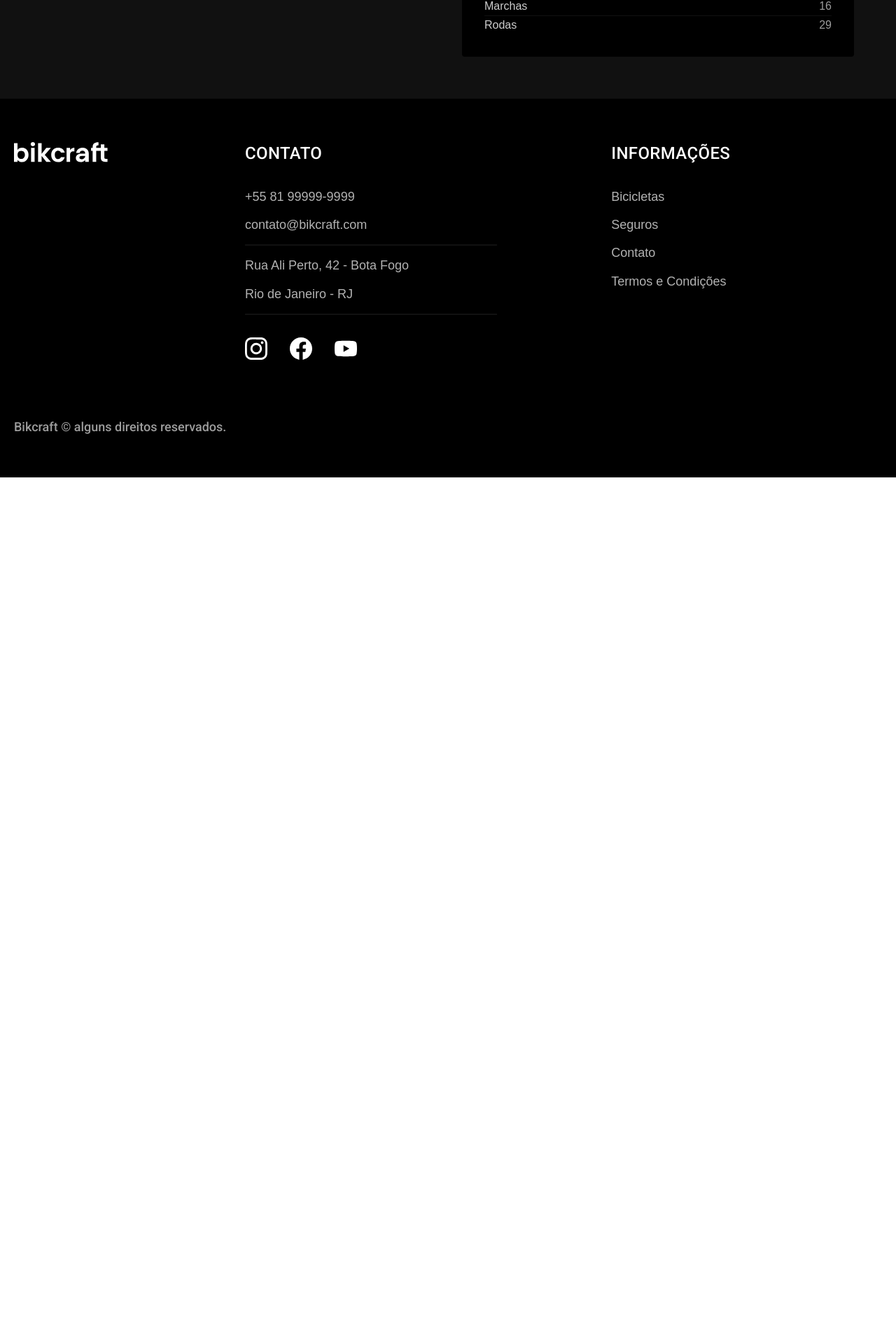
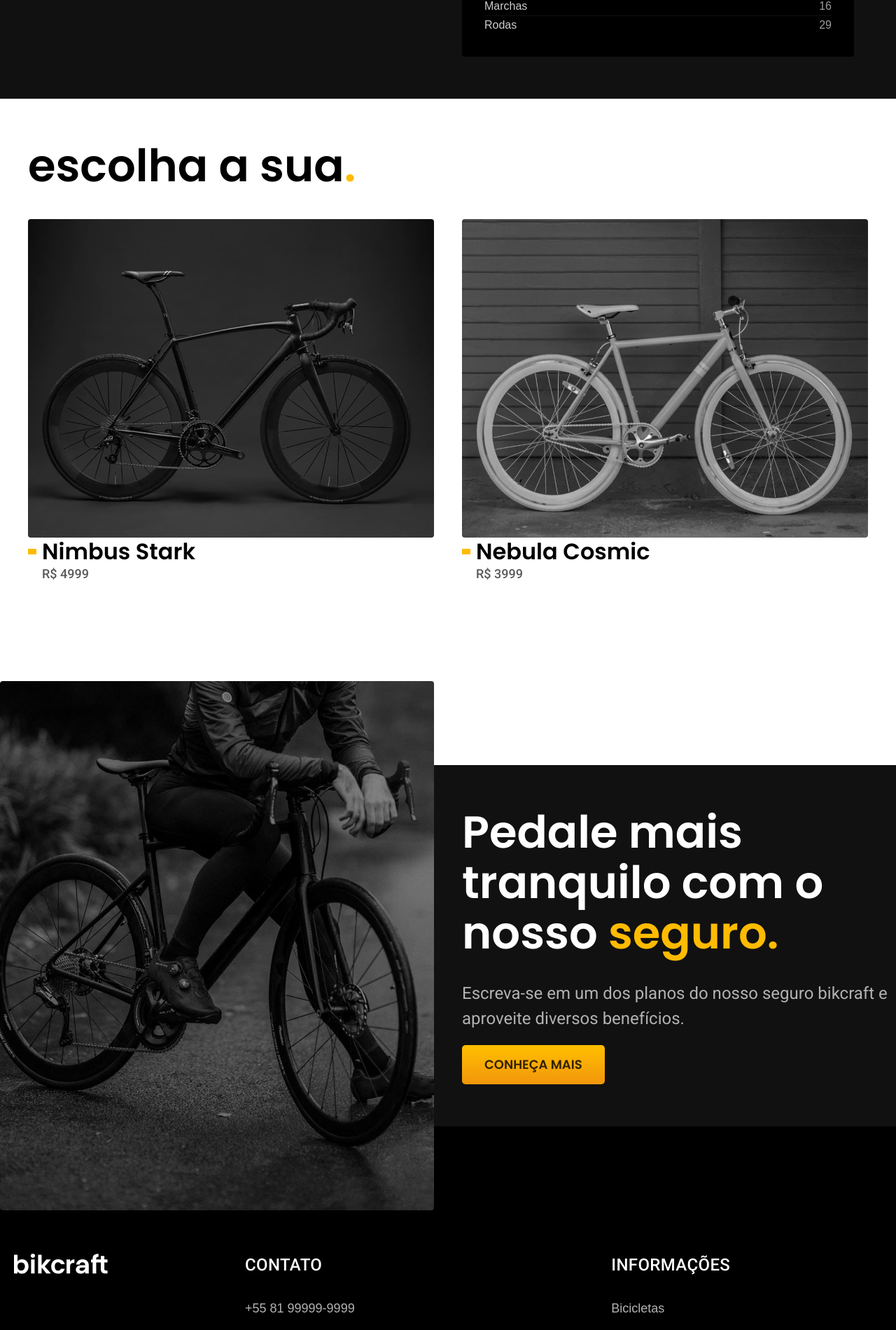
Before and after one commit to i4n-v/Bikcraft, a React (Vite) app: page /bicicletas/magic_might in a window 1280 px wide. Shown: the part 1234-3134 px from the top of the page at 70% size. Before the commit the page ends 1916 px from the top, so only its background shows below. Built offline with nearby package versions, Linux system fonts and the light colour scheme.

Commit message:
Finishing bike page

```diff
--- a/src/pages/Bike/index.tsx
+++ b/src/pages/Bike/index.tsx
@@ -3,12 +3,13 @@ import { Helmet } from "react-helmet";
 import styled from "styled-components";
 import { PageTitle } from "../../components";
 import { LinkButton } from "../../components/Buttons";
-import { InformationCard } from "../../components/Cards";
-import { useNavigate, useParams } from "react-router-dom";
+import { BikeCard, InformationCard } from "../../components/Cards";
+import { NavLink, useNavigate, useParams } from "react-router-dom";
 import { IImageElement } from "../../types/interfaces/html";
 import nimbusImage from "../../assets/img/bike/nimbus1.jpg";
 import magicImage from "../../assets/img/bike/nimbus2.jpg";
 import nebulaImage from "../../assets/img/bike/nimbus3.jpg";
+import safeImage from "../../assets/img/photos/safes.jpg";
 import { ReactComponent as Delivere } from "../../assets/svg/icons/delivere.svg";
 import { ReactComponent as Inventory } from "../../assets/svg/icons/inventory.svg";
 import { ReactComponent as Eletrical } from "../../assets/svg/icons/eletrical.svg";
@@ -20,43 +21,39 @@ type IBike = {
   name: string;
   price: string;
   description: string;
-  images: IImageElement[];
+  link: string;
+  image: IImageElement;
+  others: IBike[];
 };
 
 const nimbus: IBike = {
   name: "Nimbus Stark",
   price: "R$ 4999",
+  link: "/bicicletas/nimbus_stark",
   description:
     "A Nimbus Stark é a melhor Bikcraft já criada pela nossa equipe. Ela vem equipada com os melhores acessórios, o que garante maior velocidade.",
-  images: [
-    { src: nimbusImage, alt: "" },
-    { src: nebulaImage, alt: "" },
-    { src: magicImage, alt: "" },
-  ],
+  image: { src: nimbusImage, alt: "" },
+  others: [],
 };
 
 const magic: IBike = {
   name: "Magic Might",
   price: "R$ 2499",
+  link: "/bicicletas/magic_might",
   description:
     "A Magic Might é a melhor Bikcraft já criada pela nossa equipe. Ela vem equipada com os melhores acessórios, o que garante maior velocidade.",
-  images: [
-    { src: magicImage, alt: "" },
-    { src: nimbusImage, alt: "" },
-    { src: nebulaImage, alt: "" },
-  ],
+  image: { src: magicImage, alt: "" },
+  others: [],
 };
 
 const nebula: IBike = {
   name: "Nebula Cosmic",
   price: "R$ 3999",
+  link: "/bicicletas/nebula_cosmic",
   description:
     "A Nebula Cosmic é a melhor Bikcraft já criada pela nossa equipe. Ela vem equipada com os melhores acessórios, o que garante maior velocidade.",
-  images: [
-    { src: nebulaImage, alt: "" },
-    { src: nimbusImage, alt: "" },
-    { src: magicImage, alt: "" },
-  ],
+  image: { src: nebulaImage, alt: "" },
+  others: [],
 };
 
 const BikeContainer = styled.main`
@@ -174,18 +171,98 @@ const DataSheet = styled.ul`
   }
 `;
 
-const Terms = () => {
+const BikeList = styled.article`
+  padding: 60px 0px 120px 0px;
+
+  > h2 {
+    margin: 0px auto 40px auto;
+  }
+
+  > ul {
+    display: flex;
+    gap: 40px;
+    padding: 0px 0px 20px 0px;
+    max-width: 1400px;
+    margin: 0 auto;
+    overflow-x: auto;
+  }
+
+  > ul > li {
+    flex: 1;
+    min-width: 280px;
+  }
+
+  > a {
+    display: block;
+  }
+
+  @media (max-width: 800px) {
+    padding: 60px 0px 60px 0px;
+
+    > ul {
+      gap: 20px;
+
+    }
+  }
+`;
+
+const Insurance = styled.article`
+  background: var(--c11);
+  box-shadow: inset 0px 120px var(--w), inset 0px -120px var(--c12);
+
+  > div {
+    display: grid;
+    grid-template-columns: 1fr 1fr;
+    gap: 40px;
+  }
+
+  > div > div + div {
+    padding: 180px 0px;
+  }
+
+  > div > div > h2 {
+    color: var(--w);
+    margin-bottom: 32px;
+  }
+
+  > div > div > p {
+    color: var(--c05);
+    margin-bottom: 20px;
+  }
+
+  > div > div > img {
+    width: 100%;
+    height: 100%;
+    object-fit: cover;
+  }
+
+  @media (max-width: 800px) {
+    box-shadow: inset -60px var(--c12);
+
+    > div {
+      grid-template-columns: 1fr;
+
+    }
+
+    > div > div + div {
+      grid-row: 1;
+      padding: 40px 0px 0px 0px;
+    }
+  }
+`;
+
+const Bike = () => {
   const { name } = useParams();
   const navigate = useNavigate();
   const [bike, setBike] = useState<IBike>();
 
   useEffect(() => {
     if (name === "nimbus_stark") {
-      setBike(nimbus);
+      setBike({ ...nimbus, others: [magic, nebula] });
     } else if (name === "magic_might") {
-      setBike(magic);
+      setBike({ ...magic, others: [nimbus, nebula] });
     } else if (name === "nebula_cosmic") {
-      setBike(nebula);
+      setBike({ ...nebula, others: [nimbus, magic] });
     } else {
       navigate("/");
     }
@@ -194,14 +271,15 @@ const Terms = () => {
   return (
     <>
       <Helmet>
-        <title>Termos e Condições | Bikcraft</title>
+        <title>{bike?.name || "Bicicleta"} | Bikcraft</title>
       </Helmet>
 
       <BikeContainer>
         <PageTitle title={bike?.name} subtitle={bike?.price} />
         <BikeContent className="container">
           <Images>
-            {bike?.images.map(({ src, alt }) => (
+            <img src={bike?.image.src} alt={bike?.image.alt} />
+            {bike?.others.map(({ image: { src, alt } }) => (
               <img key={src} src={src} alt={alt} />
             ))}
           </Images>
@@ -271,8 +349,41 @@ const Terms = () => {
           </Informations>
         </BikeContent>
       </BikeContainer>
+
+      <BikeList className="container">
+        <h2 className="poppins-xxl">
+          escolha a sua<span className="dot">.</span>
+        </h2>
+
+        <ul>
+          {bike?.others.map(({ name, price, link, image }) => (
+            <li key={name}>
+              <NavLink to={link}>
+                <BikeCard title={name} price={price.replace("R$ ", "")} image={{ src: image.src, alt: image.alt }} />
+              </NavLink>
+            </li>
+          ))}
+        </ul>
+      </BikeList>
+
+      <Insurance>
+        <div>
+          <div>
+            <img src={safeImage} alt="Pessoa parada em cima de uma bicicleta" />
+          </div>
+          <div>
+            <h2 className="poppins-xxl">
+              Pedale mais tranquilo com o nosso <span className="dot">seguro.</span>
+            </h2>
+            <p className="roboto-l">
+              Escreva-se em um dos planos do nosso seguro bikcraft e aproveite diversos benefícios.
+            </p>
+            <LinkButton to="/seguros">CONHEÇA MAIS</LinkButton>
+          </div>
+        </div>
+      </Insurance>
     </>
   );
 };
 
-export default Terms;
+export default Bike;
```
